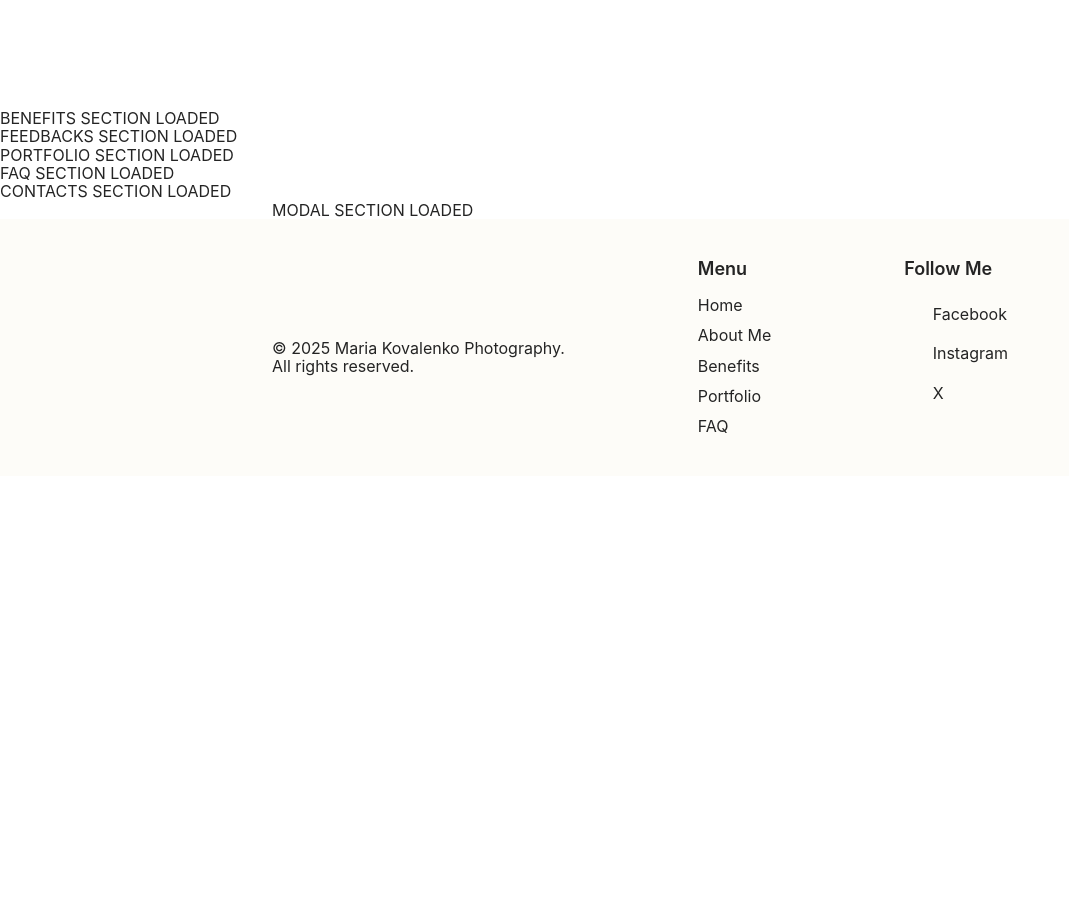
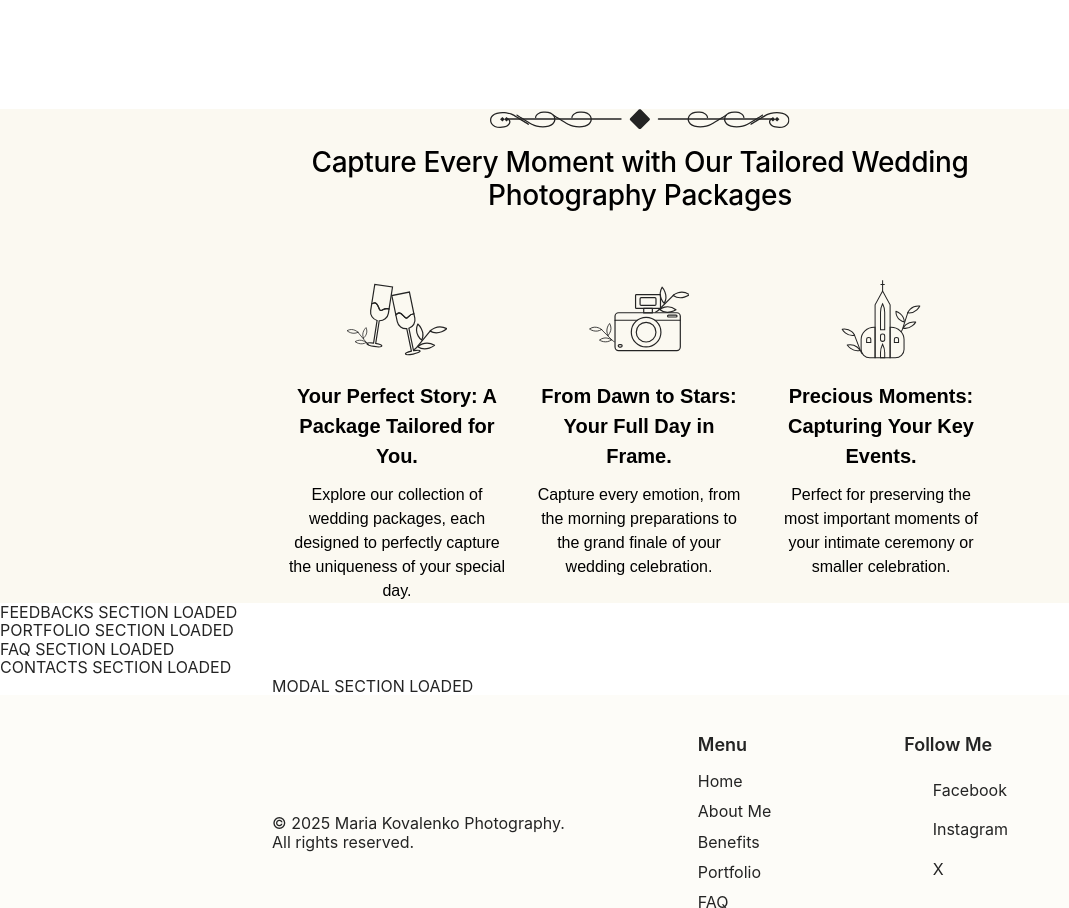
Before and after one commit to Lexx23021074/goit-js-group5-project, a website built with Vite: page src/index.html in a window 1280 px wide. Shown: the part 1243-2151 px from the top of the page, without its empty margins (0-1069 px from the left). Before the commit the page ends 1719 px from the top, so only its background shows below. Built offline with nearby package versions, Linux system fonts and the light colour scheme; files whose address does not match are found by name.

Commit message:
update benefits

```diff
--- a/src/css/benefits.css
+++ b/src/css/benefits.css
@@ -1 +1,114 @@
-/* Benefits section styles */
+.benefits {
+  display: flex;
+  flex-direction: column;
+  align-items: center;
+  box-sizing: border-box;
+  background-color: #fbf9f1;;
+}
+
+.benefits-decor-icon {
+  display: flex;
+  flex-direction: column;
+  align-items: center;
+  gap: 16px;
+  padding-bottom: 40px;
+}
+
+.benefits-title {
+  font-weight: 500;
+  font-size: 28px;
+  line-height: 1.2;
+  letter-spacing: -0.01em;
+  text-align: center;
+  color: #000;
+  width: 335px;
+  padding-bottom: 40px;
+}
+
+.benefits-list {
+  display: flex;
+  flex-direction: column;
+  gap: 24px;
+  list-style: none;
+  margin: 0;
+  padding: 0;
+}
+
+.benefits-card,
+.benefits-card-tall {
+  display: flex;
+  flex-direction: column;
+  align-items: center;
+  width: 335px;
+}
+
+.benefits-card-icon {
+  display: flex;
+  align-items: center;
+  justify-content: center;
+  width: 100px;
+  height: 100px;
+  margin-bottom: 12px;
+}
+
+.benefits-card-icon svg {
+  width: 100%;
+  height: 100%;
+  display: block;
+}
+
+.benefits-card-title {
+  font-weight: 600;
+  font-size: 20px;
+  line-height: 1.5;
+  text-align: center;
+  color: #000;
+  margin-bottom: 12px;
+  font-family: "Mulish", sans-serif;
+}
+
+.benefits-description {
+  font-weight: 400;
+  font-size: 16px;
+  line-height: 1.5;
+  text-align: center;
+  color: #000;
+  font-family: "Mulish", sans-serif;
+}
+.benefits-icon{
+
+  fill:none;
+}
+
+
+
+@media screen and (min-width: 768px) {
+  .benefits-decor-icon {
+    padding-bottom: 16px;
+  }
+
+  .benefits-title {
+    width: 704px;
+  }
+
+  .benefits-list {
+    flex-direction: row;
+    align-items: flex-start;
+  }
+
+  .benefits-card,
+  .benefits-card-tall {
+    width: 218px;
+  }
+
+  .benefits-card-title {
+    min-height: 90px;
+  }
+}
+
+@media screen and (min-width: 1440px) {
+  .benefits-card,
+  .benefits-card-tall {
+    width: 320px;
+  }
+}
--- a/src/partials/benefits.html
+++ b/src/partials/benefits.html
@@ -1,4 +1,54 @@
+
 <section id="benefits" class="benefits">
-  <div class="container"></div>
-  <a href="#">BENEFITS SECTION LOADED</a>
+  <div class="container">
+    <div class="benefits-decor-icon">
+     <svg class ="benefits-decor" width="300" height="21">
+        <use href = "./img/sprite.svg#decore"></use>
+      </svg>
+<h2 class="benefits-title">Capture Every Moment with Our Tailored Wedding Photography Packages</h2>
+    </div>
+
+
+
+    <ul class="benefits-list">
+      <li class="benefits-card-tall">
+        <div class="benefits-card-icon">
+          <svg class ="benefits-icon" width ="100" height = "100">
+            <use href = "./img/sprite.svg#glasses"></use>
+          </svg>
+        </div>
+        <h3 class="benefits-card-title">Your Perfect Story: A Package Tailored for You.</h3>
+        <p class="benefits-description">
+          Explore our collection of wedding packages, each designed to perfectly capture the uniqueness of your special day.
+        </p>
+      </li>
+
+      <li class="benefits-card">
+        <div class="benefits-card-icon">
+          <svg class ="benefits-icon" width ="100" height = "100">
+            <use href = "./img/sprite.svg#camera"></use>
+          </svg>
+        </div>
+        <h3 class="benefits-card-title">From Dawn to Stars: Your Full Day in Frame.</h3>
+        <p class="benefits-description">
+          Capture every emotion, from the morning preparations to the grand finale of your wedding celebration.
+        </p>
+      </li>
+
+      <li class="benefits-card">
+        <div class="benefits-card-icon">
+          <svg class ="benefits-icon" width ="100" height = "100">
+            <use href = "./img/sprite.svg#event"></use>
+          </svg>
+        </div>
+        <h3 class="benefits-card-title">Precious Moments: Capturing Your Key Events.</h3>
+        <p class="benefits-description">
+          Perfect for preserving the most important moments of your intimate ceremony or smaller celebration.
+        </p>
+      </li>
+    </ul>
+
+  </div>
+
+
 </section>
```
